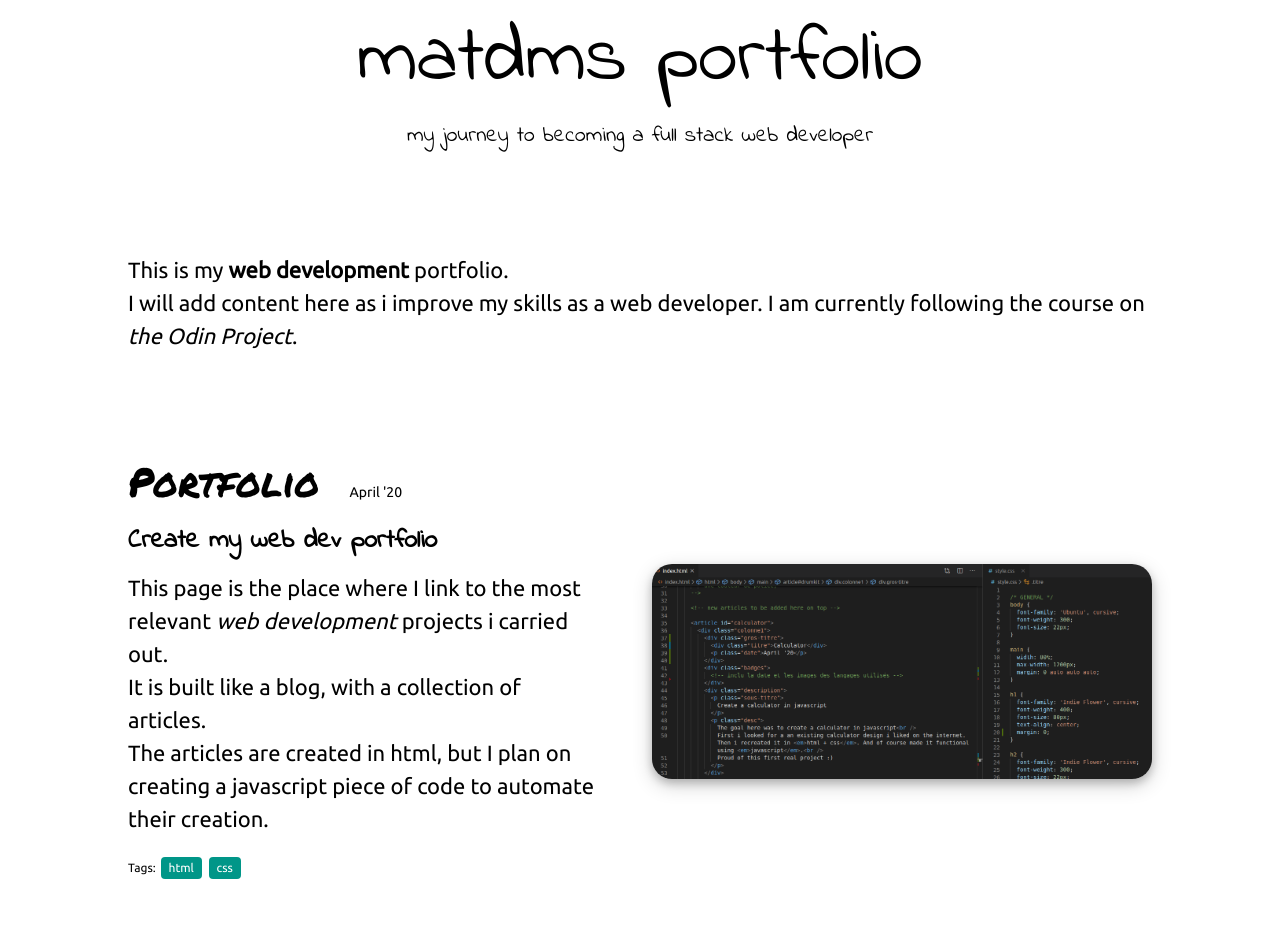
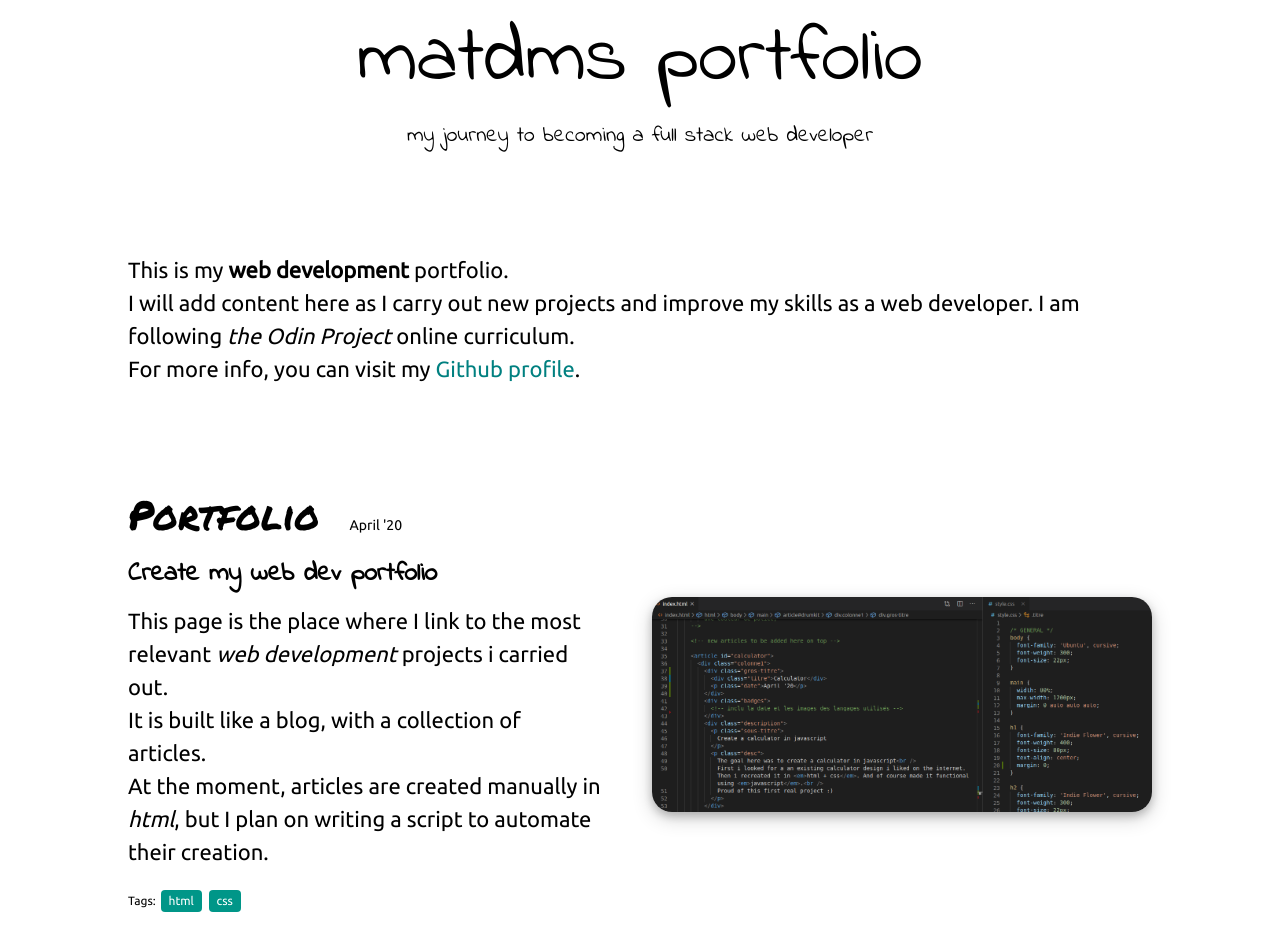
Before and after one commit to matdms/portfolio, a plain HTML site: page index.html in a window 1280 px wide. Shown: the top 952 px of the page. Drawn offline with nearby package versions, Linux system fonts and the light colour scheme.

Commit message:
Update main page description

```diff
--- a/index.html
+++ b/index.html
@@ -17,7 +17,8 @@
     <h2>my journey to becoming a full stack web developer</h2>
     <p class="intro">
       This is my <strong>web development</strong> portfolio.<br />
-      I will add content here as i improve my skills as a web developer. I am currently following the course on <em>the Odin Project</em>.
+      I will add content here as I carry out new projects and improve my skills as a web developer. I am following <em>the Odin Project</em> online curriculum.<br />
+      For more info, you can visit my <a href="https://github.com/matdms">Github profile</a>.
     </p>
     <!--
         un article par projet
@@ -51,7 +52,7 @@
           <p class="desc">
             This page is the place where I link to the most relevant <em>web development</em> projects i carried out.<br />
             It is built like a blog, with a collection of articles.<br />
-            The articles are created in html, but I plan on creating a javascript piece of code to automate their creation.
+            At the moment, articles are created manually in <em>html</em>, but I plan on writing a script to automate their creation.
           </p>
         </div>
         <div class="tags">
--- a/style.css
+++ b/style.css
@@ -39,7 +39,7 @@ h2 {
 /* LIENS */
 a {
   text-decoration: none;
-  color: blue;
+  color: teal;
 }
 
 a:hover {
```
